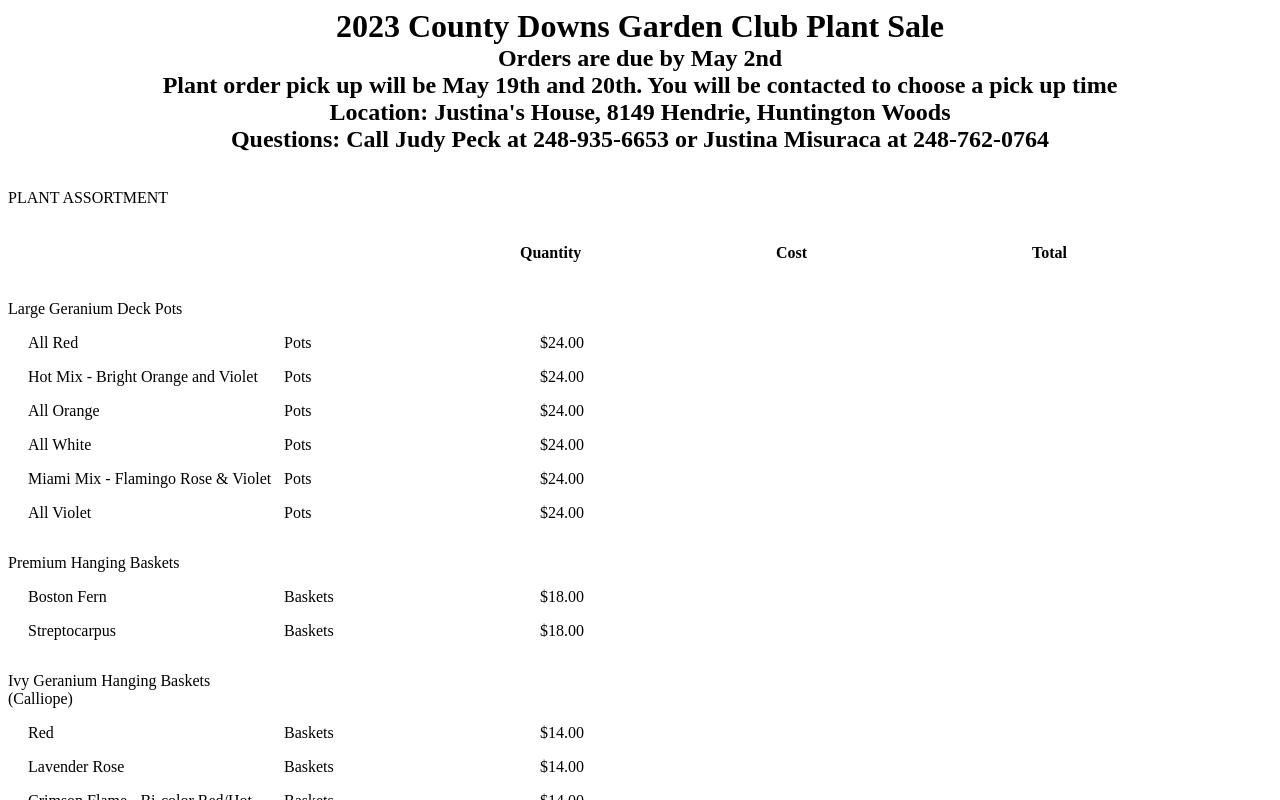
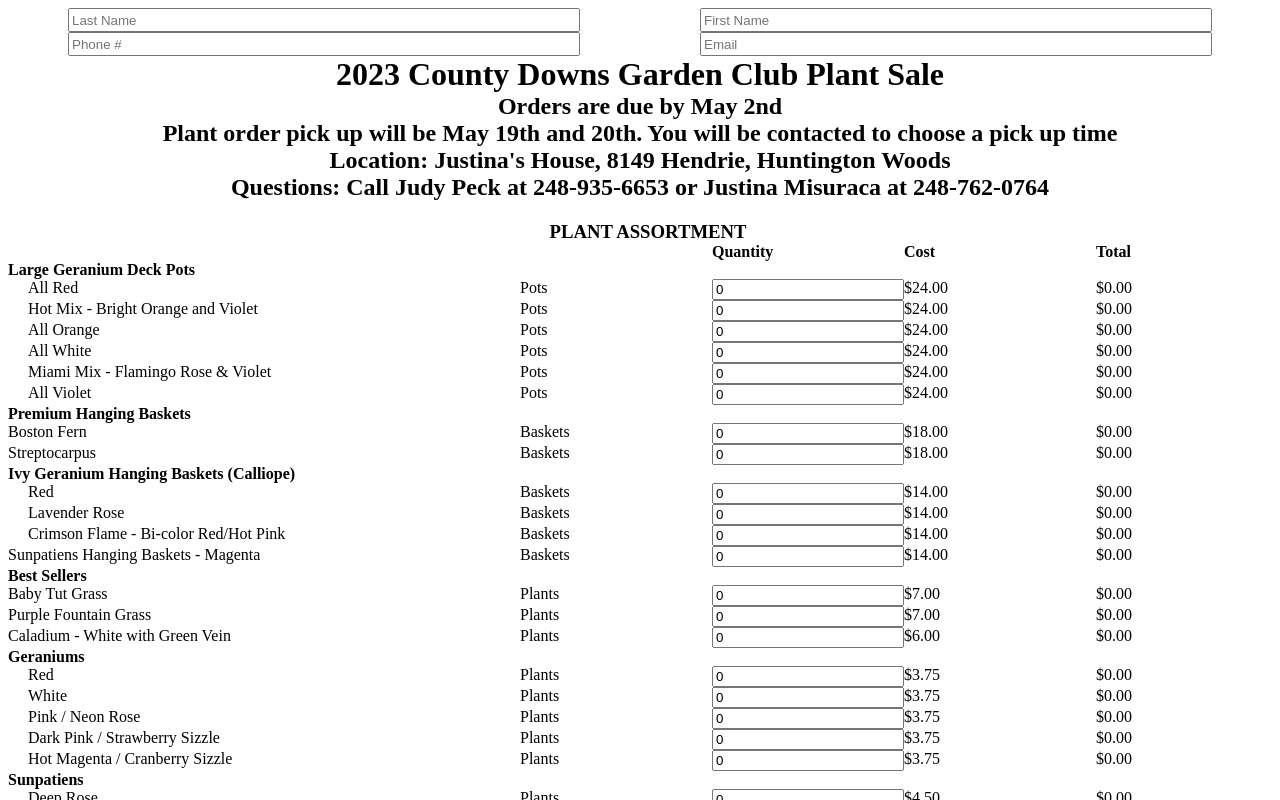
Before and after one commit to GradyPeck/cdgc-order, a React (Create React App) app: page / in a window 1280 px wide. Shown: the top 800 px of the page. Built offline with nearby package versions, Linux system fonts and the light colour scheme.

Commit message:
working form

```diff
--- a/src/App.css
+++ b/src/App.css
@@ -7,32 +7,39 @@ header {
   margin-bottom: 20px;
 }
 
-h1, h2 {
+h1, h2, h4{
   margin: 0;
 }
 
 .main-grid {
   display: grid;
-  grid-template-columns: repeat(5, 20vw);
+  grid-template-columns: 40vw repeat(4, 15vw);
 }
 
 .grid-banner {
   grid-column-start: 1;
   grid-column-end: -1;
+  margin: auto;
 }
 
 .grid-heading {
-  grid-row-start: 2;
+  margin: auto 0px;
 }
 
-.cat-list {
+.at-Left {
+  grid-column-start: 1;
+}
+
+.indentedItem {
   padding-left: 20px;
 }
 
-.top-cat {
-  grid-column-start: 1;
+.formRow {
+  display: flex;
+  justify-content: space-around;
+  height: 3vh;
 }
 
-.item-col {
-  grid-column-start: span 1;
+.formRow input {
+  width: 40vw;
 }
--- a/src/App.js
+++ b/src/App.js
@@ -1,14 +1,50 @@
 import './App.css';
 import Category from './components/Category';
+import Item from './components/Item';
+import { currencyString } from './util';
 import { plantData } from './data/plants';
 
 function App() {
-  const myCats = Object.keys(plantData).map((key, i) => <Category key={i} name={key} itemList={plantData[key]}/>);
+
+  const myQuants = {};
+
+  const myEntries = plantData.map((datum, i) => {
+    const keys = Object.keys(datum);
+    if(keys.includes("name")) {
+        return <Item key={i} entry={datum} update={updateQuant} />;
+    }
+    else {
+        const myName = keys[0];
+        return <Category key={i} name={myName} itemList={datum[myName]} indent={datum["indent"]} update={updateQuant} />;
+    }
+  });
+
+
+  function updateQuant(name, quant, cost) {
+    if(quant || myQuants[name] != null) {
+      myQuants[name] = [quant * cost, quant];
+      console.log(myQuants);
+      let sum = 0;
+      for(const key in myQuants) {
+        console.log(key, " : ", myQuants[key][0]);
+        sum += myQuants[key][0];
+      }
+      console.log("TOTAL: ", sum);
+      const totalCounter = document.getElementById("totalCounter");
+      totalCounter.innerText = currencyString(sum);
+    }
+  }
 
   return (
-    <form>
-      {/* TODO: name blanks */}
-      {/* TODO: contact info blanks */}
+    <form id="myForm">
+      <div className='formRow'>
+        <input type='text' placeholder='Last Name'></input>
+        <input type='text' placeholder='First Name'></input>
+      </div>
+      <div className='formRow'>
+        <input type='tel' placeholder='Phone #'></input>
+        <input type='email' placeholder='Email'></input>
+      </div>
       <header>
         <h1>2023 County Downs Garden Club Plant Sale</h1>
         <h2>Orders are due by May 2nd</h2>
@@ -17,16 +53,15 @@ function App() {
         <h2>Questions:  Call Judy Peck at 248-935-6653 or Justina Misuraca at 248-762-0764</h2>
       </header>
       <main className='main-grid'>
-        <div className='grid-banner'>
-          <p>PLANT ASSORTMENT</p>
-        </div>
+        <h3 className='grid-banner'>PLANT ASSORTMENT</h3>
         <div className='grid-heading'></div>
         <div className='grid-heading'></div>
         <h4 className='grid-heading'>Quantity</h4>
         <h4 className='grid-heading'>Cost</h4>
         <h4 className='grid-heading'>Total</h4>
-        {myCats}
+        {myEntries}
       </main>
+      <h2 id="totalCounter">0</h2>
     </form>
   );
 }
--- a/src/components/Category.jsx
+++ b/src/components/Category.jsx
@@ -1,24 +1,13 @@
 import Item from "./Item";
 
-export default function Category({name, itemList}) {
+export default function Category({name, itemList, indent, update}) {
 
-    const myItems = itemList.map((datum, i) => {
-        const keys = Object.keys(datum);
-        if(keys.includes("name")) {
-            return <Item key={i} entry={datum} />
-        }
-        else {
-            const myName = keys[0];
-            return <Category key={i} name={myName} itemList={datum[myName]} />
-        }
-    });
+    const myItems = itemList.map((datum, i) => <Item key={i} entry={datum} indent={indent} update={update} />);
 
     return (
-        <div className="top-cat" >
-            <p>{name}</p>
-            <div className="cat-list">
-                {myItems}
-            </div>
+        <div className="at-Left" >
+            <h4>{name}</h4>
+            {myItems}
         </div>
-    )
+    );
 }
--- a/src/components/Item.jsx
+++ b/src/components/Item.jsx
@@ -1,18 +1,36 @@
-export default function Item({entry}) {
+import { useEffect, useState } from "react";
+import { currencyString } from "../util";
+
+export default function Item({entry, indent, update}) {
+    const[quant, setQuant] = useState(0);
+    const[total, setTotal] = useState(0);
     const {name, unit, cost} = entry;
 
-    //create a string version of cost with appropriate decimal notation
-    let costString = (cost / 100).toString();
-    if(costString.includes(".")) {
-        if(costString.length - costString.indexOf(".") === 2) costString += "0";
+    useEffect(() => {
+        setTotal(quant * cost);
+        update(name, quant, cost);
+    }, [quant, cost, name, update]);
+
+    function validateInt(input) {
+        const output = Number.parseInt(input);
+        if(isNaN(output)) return 0;
+        else return output;
     }
-    else costString += ".00";
+
+    function updateQuant(e) {
+        setQuant(validateInt(e.target.value));
+    }
 
     return (
-        <p className="main-grid">
-            <span>{name}</span>
+        <div className="main-grid at-Left">
+            <span className={indent ? "indentedItem" : ""}>{name}</span>
             <span>{unit}</span>
-            <span>${costString}</span>
-        </p>
+            <input className="quant-input" type="number" min="0" step="1" onBlur={updateQuant} defaultValue={quant}></input>
+            <span>{currencyString(cost)}</span>
+            <span>{currencyString(total)}</span>
+        </div>
     );
+
+    // condition ? A : B
+
 }
--- a/src/data/plants.js
+++ b/src/data/plants.js
@@ -1,50 +1,64 @@
-export const plantData = {
-    "Large Geranium Deck Pots" : [
+/*
+    "Class" specifications:
+    ITEMS have:
+        name : String - name of the item that will be displayed
+        unit : String - the unit in which the item is sold, eg "Pot", "Basket"
+        cost : Number - the price per unit, as an integer of CENTS (there's a good reason for this)
+    CATEGORIES have:
+        ???? : String - a single key that is the name of the category (which will be displayed), storing an array of items
+        indent : Boolean - whether the item listings within this category should be indented
+*/
+
+export const plantData = [
+    {"Large Geranium Deck Pots" : [
         {"name": "All Red", "unit": "Pots", "cost": 2400},
         {"name": "Hot Mix - Bright Orange and Violet", "unit": "Pots", "cost": 2400},
         {"name": "All Orange", "unit": "Pots", "cost": 2400},
         {"name": "All White", "unit": "Pots", "cost": 2400},
         {"name": "Miami Mix - Flamingo Rose & Violet", "unit": "Pots", "cost": 2400},
-        {"name": "All Violet", "unit": "Pots", "cost": 2400}
-    ],
-    "Premium Hanging Baskets" : [
+        {"name": "All Violet", "unit": "Pots", "cost": 2400}],
+        "indent" : true
+    },
+    {"Premium Hanging Baskets" : [
         {"name": "Boston Fern", "unit": "Baskets", "cost": 1800},
-        {"name": "Streptocarpus", "unit": "Baskets", "cost": 1800}
-    ],
-    "Ivy Geranium Hanging Baskets (Calliope)" : [
+        {"name": "Streptocarpus", "unit": "Baskets", "cost": 1800}],
+        "indent" : false
+    },
+    {"Ivy Geranium Hanging Baskets (Calliope)" : [
         {"name": "Red", "unit": "Baskets", "cost": 1400},
         {"name": "Lavender Rose", "unit": "Baskets", "cost": 1400},
-        {"name": "Crimson Flame - Bi-color Red/Hot Pink", "unit": "Baskets", "cost": 1400}
-    ],
-    "" : [
-        {"name": "Sunpatiens Hanging Baskets - Magenta", "unit": "Baskets", "cost": 1400}
-    ],
-    "Best Sellers" : [
+        {"name": "Crimson Flame - Bi-color Red/Hot Pink", "unit": "Baskets", "cost": 1400}],
+        "indent" : true
+    },
+    {"name": "Sunpatiens Hanging Baskets - Magenta", "unit": "Baskets", "cost": 1400},
+    {"Best Sellers" : [
         {"name": "Baby Tut Grass", "unit": "Plants", "cost": 700},
         {"name": "Purple Fountain Grass", "unit": "Plants", "cost": 700},
-        {"name": "Caladium - White with Green Vein", "unit": "Plants", "cost": 600}
-    ],
-    "Geraniums" : [
+        {"name": "Caladium - White with Green Vein", "unit": "Plants", "cost": 600}],
+        "indent" : false
+    },
+    {"Geraniums" : [
         {"name": "Red", "unit": "Plants", "cost": 375},
         {"name": "White", "unit": "Plants", "cost": 375},
         {"name": "Pink / Neon Rose", "unit": "Plants", "cost": 375},
         {"name": "Dark Pink / Strawberry Sizzle", "unit": "Plants", "cost": 375},
-        {"name": "Hot Magenta / Cranberry Sizzle", "unit": "Plants", "cost": 375}
-    ],
-    "Sunpatiens" : [
+        {"name": "Hot Magenta / Cranberry Sizzle", "unit": "Plants", "cost": 375}],
+        "indent" : true
+    },
+    {"Sunpatiens" : [
         {"name": "Deep Rose", "unit": "Plants", "cost": 450},
         {"name": "Orange", "unit": "Plants", "cost": 450},
         {"name": "Magenta", "unit": "Plants", "cost": 450},
-        {"name": "White", "unit": "Plants", "cost": 450}
-    ],
-    "Sweet Potato Vines" : [
+        {"name": "White", "unit": "Plants", "cost": 450}],
+        "indent" : true
+    },
+    {"Sweet Potato Vines" : [
         {"name": "Margarita", "unit": "Plants", "cost": 350},
         {"name": "Tri-Color", "unit": "Plants", "cost": 350},
-        {"name": "Ace of Spades", "unit": "Plants", "cost": 350}
-    ],
-    " " : [
-        {"name": "Vinca Vine", "unit": "Plants", "cost": 350},
-        {"name": "Creeping Jenny", "unit": "Plants", "cost": 350},
-        {"name": "Spikes", "unit": "Plants", "cost": 350}
-    ]
-};
+        {"name": "Ace of Spades", "unit": "Plants", "cost": 350}],
+        "indent" : true
+    },
+    {"name": "Vinca Vine", "unit": "Plants", "cost": 350},
+    {"name": "Creeping Jenny", "unit": "Plants", "cost": 350},
+    {"name": "Spikes", "unit": "Plants", "cost": 350}
+];
--- /dev/null
+++ b/src/util.js
@@ -0,0 +1,9 @@
+//create a string version of input number with appropriate decimal notation
+export function currencyString(amount) {
+    let costString = (amount / 100).toString();
+    if(costString.includes(".")) {
+        if(costString.length - costString.indexOf(".") === 2) costString += "0";
+    }
+    else costString += ".00";
+    return "$" + costString;
+}
```
